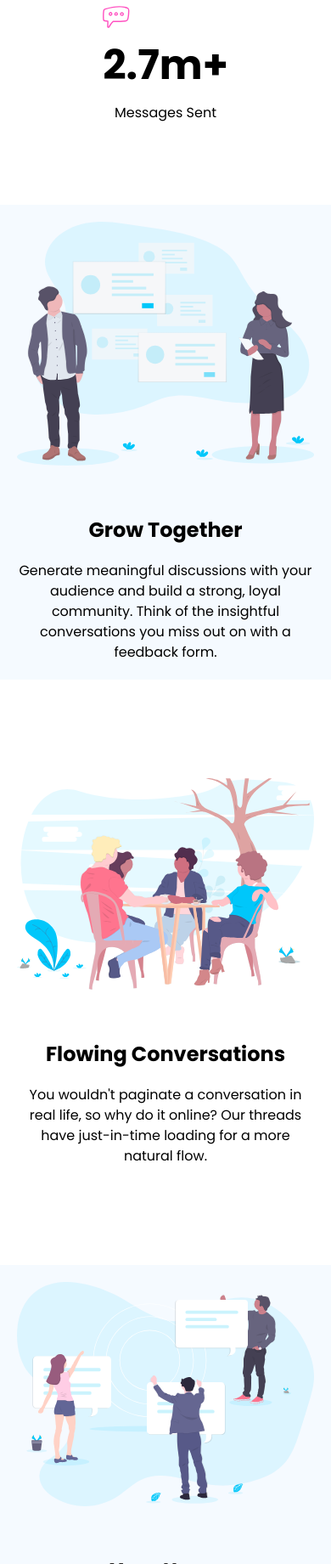
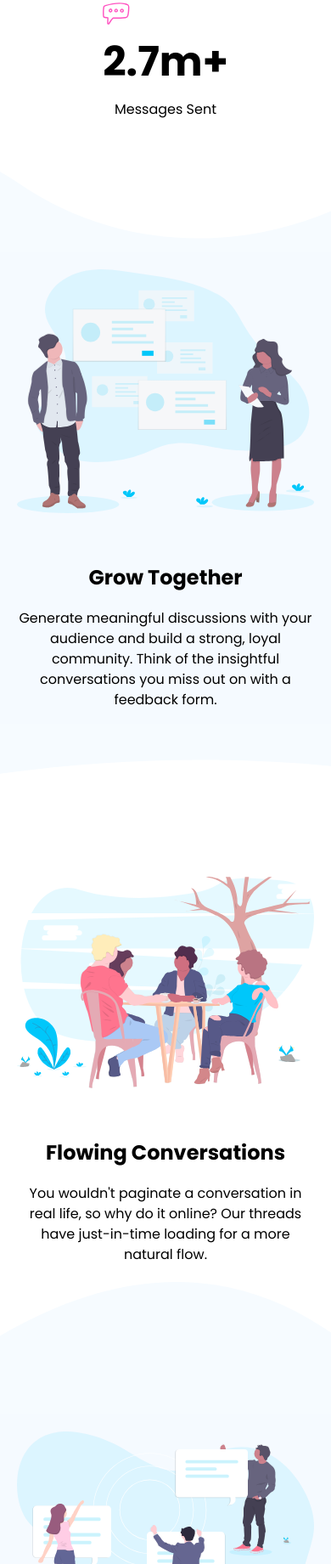
Before and after one commit to chanwinharold/huddle-landing-page-with-curved-sections-master, a website: page index.html in a window 390 px wide. Shown: the part 979-2820 px from the top of the page at 85% size. Drawn offline with Linux system fonts and the light colour scheme.

Commit message:
Final commit [Adding curved sections]

```diff
--- a/index.html
+++ b/index.html
@@ -14,7 +14,7 @@
 
 </head>
 <body>
-    <header class="max-sm:px-5 sm:px-15 pt-10 flex justify-between">
+    <header class="max-sm:px-5 sm:px-15 pt-10 flex justify-between mb-15">
         <img class="max-sm:max-w-30" src="images/logo.svg" alt="logo">
         <button class="text-customPink border px-6 py-2 rounded-full hover:shadow-md">Try it free</button>
     </header>
@@ -47,7 +47,7 @@
             </article>
         </section>
 
-
+        <div class="w-full h-40 bg-cover bg-no-repeat max-sm:bg-[url('/images/bg-section-top-mobile-1.svg')] sm:bg-[url('/images/bg-section-top-desktop-1.svg')] -mb-1"></div>
         <section class="bg-customVeryPaleBlue max-sm:p-5 sm:p-15 flex max-sm:flex-col flex-row-reverse justify-between items-center gap-15">
             <img class="images" src="images/illustration-grow-together.svg" alt="illustration-grow-together">
             <article class="flex flex-col max-sm:text-center gap-5">
@@ -58,6 +58,7 @@
                 </p>
             </article>
         </section>
+        <div class="w-full h-40 bg-cover bg-no-repeat max-sm:bg-[url('/images/bg-section-bottom-mobile-1.svg')] sm:bg-[url('/images/bg-section-bottom-desktop-1.svg')] -mt-1"></div>
 
         <section class="max-sm:p-5 sm:p-15 flex max-sm:flex-col justify-between items-center gap-15">
             <img class="images" src="images/illustration-flowing-conversation.svg" alt="illustration-flowing-conversation">
@@ -70,6 +71,7 @@
             </article>
         </section>
 
+        <div class="w-full h-40 bg-cover bg-no-repeat max-sm:bg-[url('/images/bg-section-top-mobile-2.svg')] sm:bg-[url('/images/bg-section-top-desktop-2.svg')] -mb-1"></div>
         <section class="bg-customVeryPaleBlue max-sm:p-5 sm:p-15 flex max-sm:flex-col flex-row-reverse justify-between items-center gap-15">
             <img class="images" src="images/illustration-your-users.svg" alt="illustration-your-users">
             <article class="flex flex-col max-sm:text-center gap-5">
@@ -80,6 +82,7 @@
                 </p>
             </article>
         </section>
+        <div class="w-full h-40 bg-cover bg-no-repeat max-sm:bg-[url('/images/bg-section-bottom-mobile-2.svg')] sm:bg-[url('/images/bg-section-bottom-desktop-2.svg')] -mt-1"></div>
 
         <section class="max-sm:p-5 sm:p-15 flex flex-col gap-10 items-center">
             <h2 class="text-2xl font-extrabold text-center">Ready To Build Your Community?</h2>
@@ -88,6 +91,7 @@
 
     </main>
 
+    <div class="w-full h-40 bg-cover bg-no-repeat max-sm:bg-[url('/images/bg-footer-top-mobile.svg')] sm:bg-[url('/images/bg-footer-top-desktop.svg')] -mb-1 mt-15"></div>
     <footer class="max-sm:p-5 sm:p-15 flex max-sm:flex-col-reverse justify-between gap-30 p-2 text-white">
         <section class="flex flex-col gap-5">
             <img class="w-50" src="images/logoWhite.png" alt="logo">
--- a/src/input.css
+++ b/src/input.css
@@ -21,14 +21,7 @@
         min-height: 100vh;
         display: flex;
         flex-direction: column;
-        gap: 4rem;
 
-        main {
-            display: flex;
-            flex-direction: column;
-            align-items: center;
-            gap: 6rem;
-        }
         footer {
             background: var(--color-customVeryDarkCyan);
         }
```
Also changed, not shown: src/output.css.
